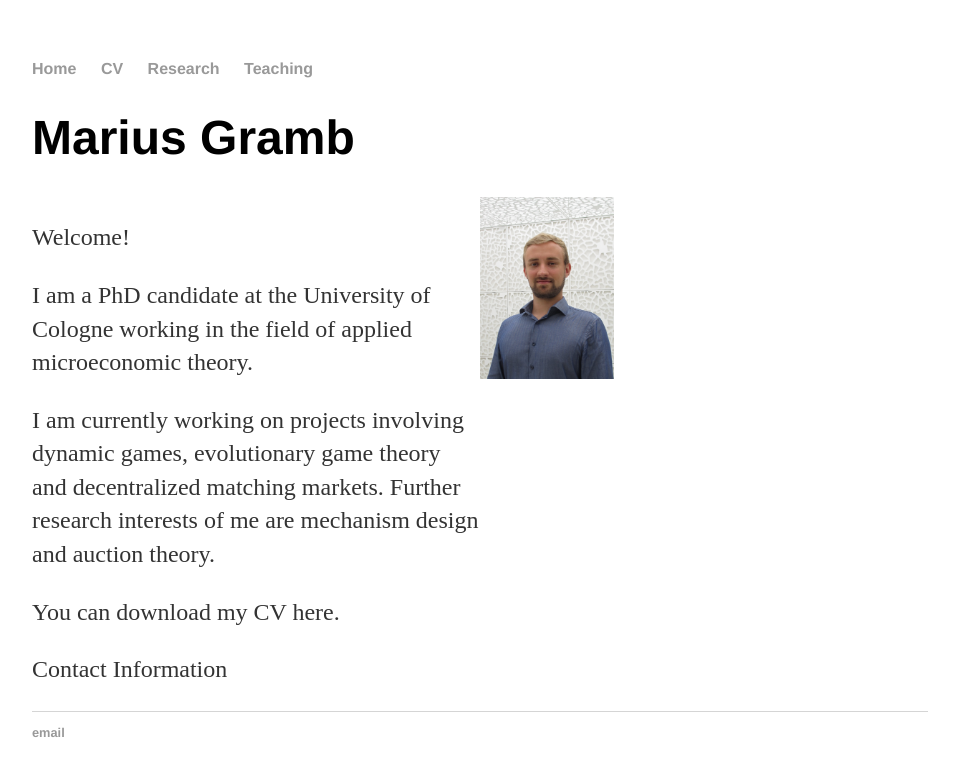
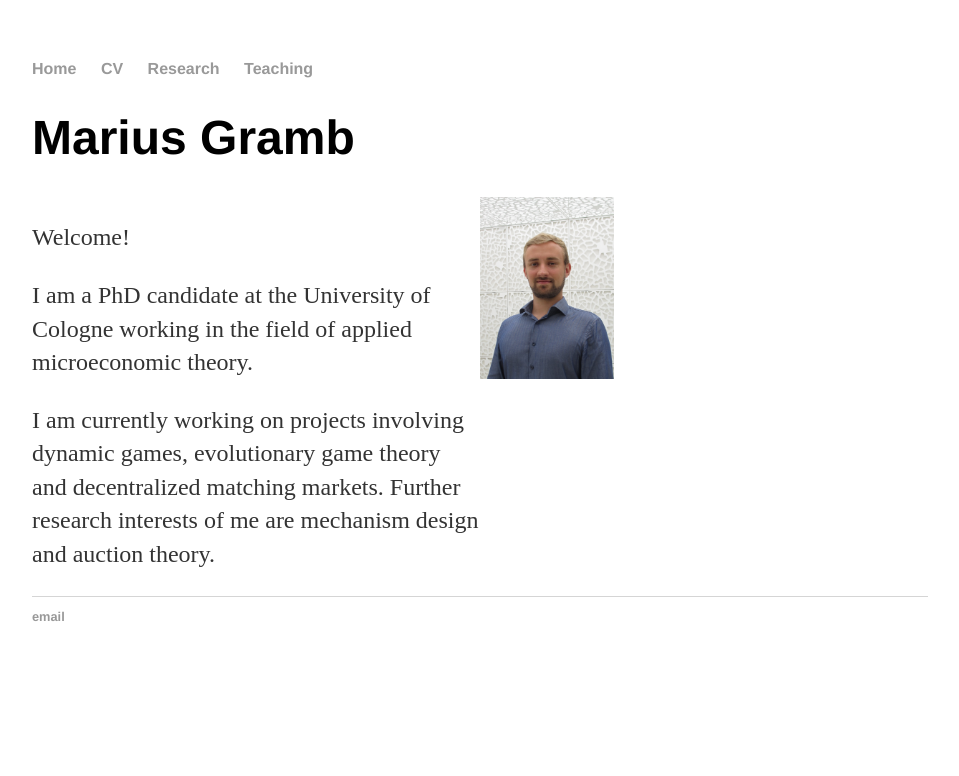
Before and after one commit to mariusgramb/mariusgramb.github.io, a Jekyll site: the page built from index.html, in a window 1280 px wide. Shown: the top 776 px of the page, without its empty margins (160-1119 px from the left). Built offline with Jekyll 4.4.1, drawn with Linux system fonts in a browser that asks for light colours.

Commit message:
Update index.html

```diff
--- a/index.html
+++ b/index.html
@@ -19,8 +19,6 @@ title: Marius Gramb
 	<p>I am a PhD candidate at the University of Cologne working in the field of applied microeconomic theory.</p>
 	  <p> I am currently working on projects involving dynamic games, evolutionary game theory and decentralized matching markets.
 		  Further research interests of me are mechanism design and auction theory. </p>
-	  <p> You can download my CV here. </p>
-	  <p> Contact Information </p>
 	</div>
   <div class="column">
 	  <img src="images/IMG_1808.jpg" alt="img" width="30%" />
```
